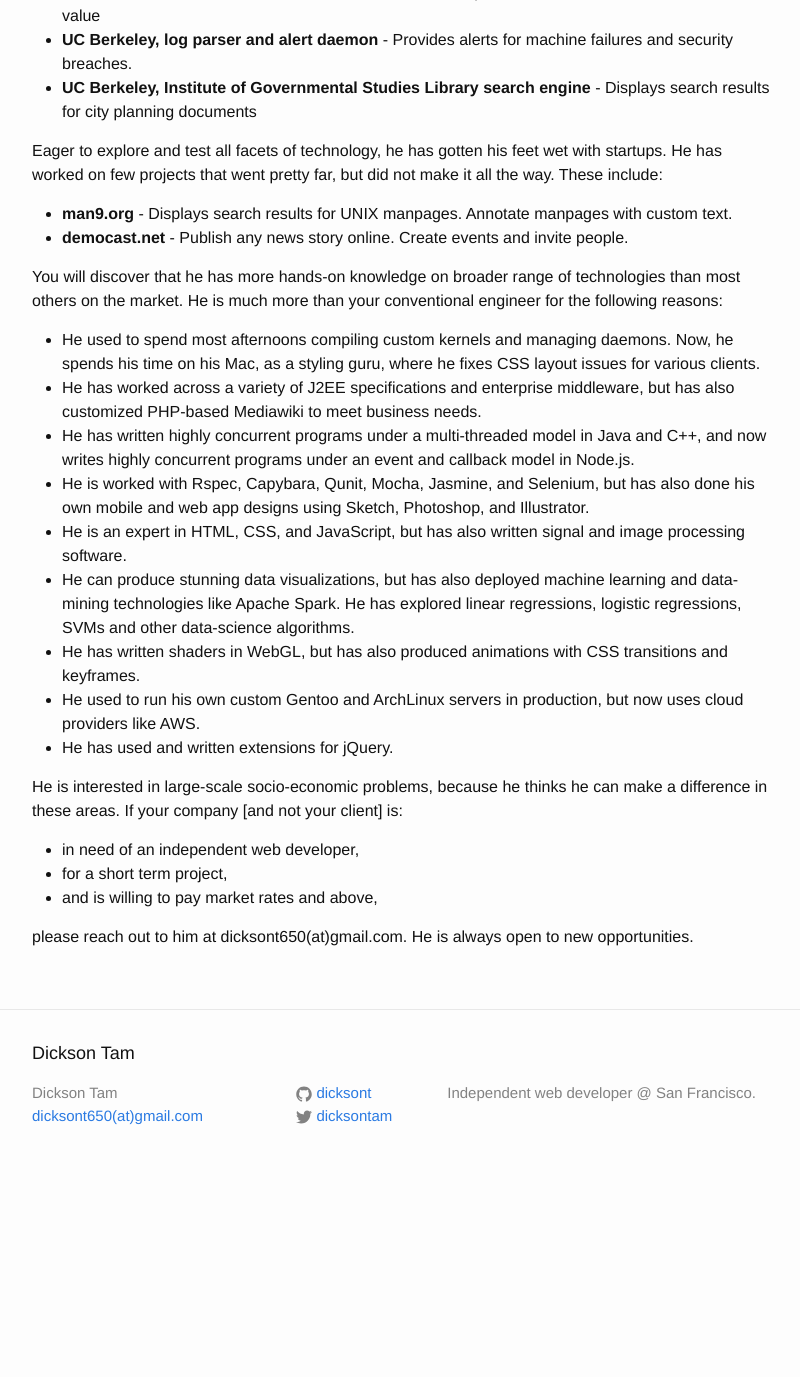
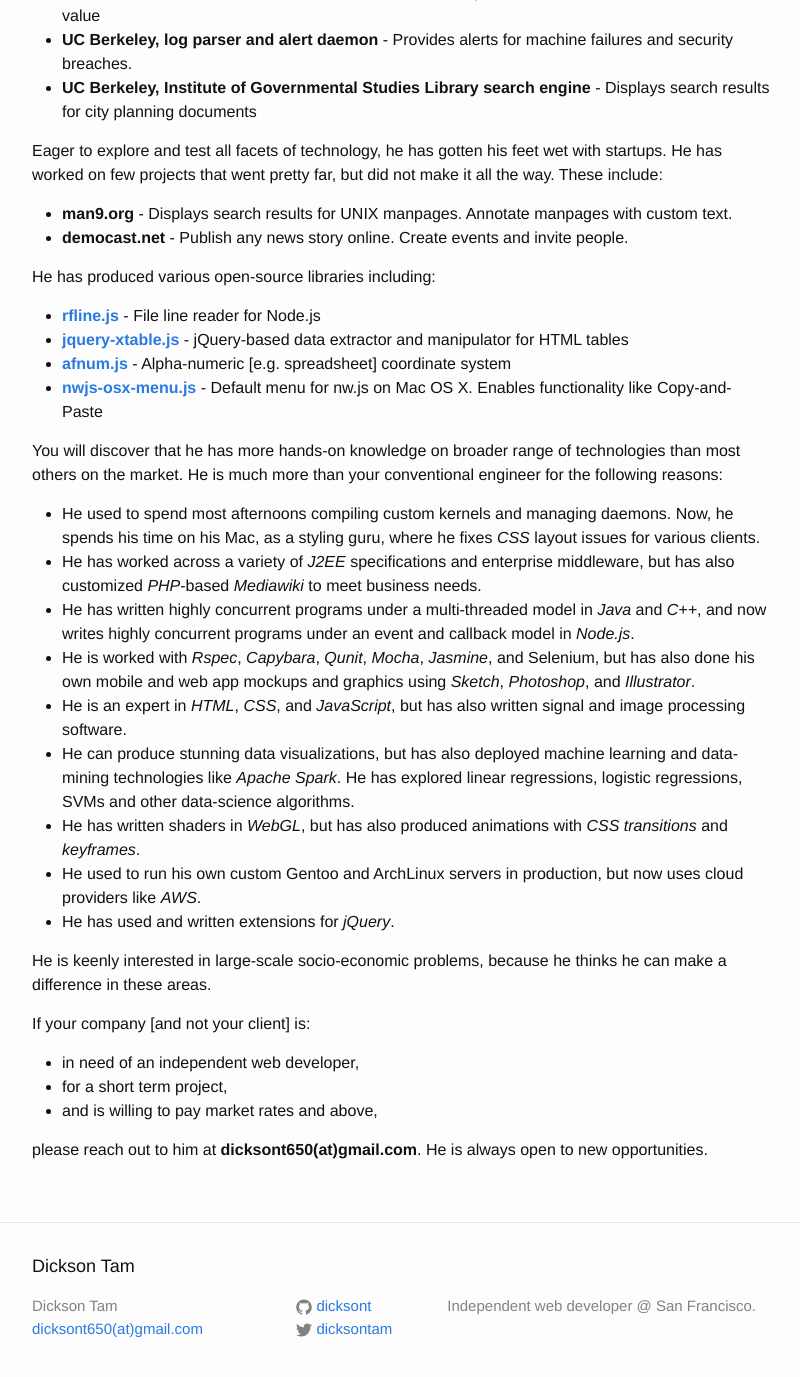
Before and after one commit to dicksont/dicksont.github.io, a Jekyll site: the page built from about.md, in a window 1280 px wide and 1400 px high, scrolled down 670 px. Shown: the top 1377 px of the window, without its empty margins (238-1038 px from the left). Built offline with Jekyll 4.4.1, drawn with Linux system fonts in a browser that asks for light colours; before the commit the page ends 1857 px from its top, so only the background shows below that; some of the changed text lies outside the part shown.

Commit message:
Added software library extract to About.

```diff
--- a/about.md
+++ b/about.md
@@ -4,7 +4,7 @@ title: About
 permalink: /about/
 ---
 
-Dickson is an independent web developer based out of San Francisco. He is a Bay Area native, who graduated with an Electrical Engineering and Computer Science degree from UC Berkeley. With over 10 years experience in the industry, he has been involved more projects, worked with more organizations, touched more technologies and delivered more results than many other engineers.
+Dickson is an independent web developer based out of San Francisco. He is a Bay Area native, who graduated with an *Electrical Engineering and Computer Science* degree from *UC Berkeley*. With over 10 years experience in the industry, he has been involved more projects, worked with more organizations, touched more technologies and delivered more results than many other engineers.
 
 Select projects that he has worked on include:
 
@@ -27,22 +27,31 @@ Eager to explore and test all facets of technology, he has gotten his feet wet w
 - **man9.org** - Displays search results for UNIX manpages. Annotate manpages with custom text.
 - **democast.net** - Publish any news story online. Create events and invite people.
 
+He has produced various open-source libraries including:
+
+- **[rfline.js](https://www.npmjs.com/package/rfline)** - File line reader for Node.js
+- **[jquery-xtable.js](https://www.npmjs.com/package/jquery-xtable)** - jQuery-based data extractor and manipulator for HTML tables
+- **[afnum.js](https://www.npmjs.com/package/afnum)** - Alpha-numeric [e.g. spreadsheet] coordinate system
+- **[nwjs-osx-menu.js](https://github.com/dicksont/nwjs-osx-menu)** - Default menu for nw.js on Mac OS X. Enables functionality like Copy-and-Paste
+
 You will discover that he has more hands-on knowledge on broader range of technologies than most others on the market. He is much more than your conventional engineer for the following reasons:
 
-- He used to spend most afternoons compiling custom kernels and managing daemons. Now, he spends his time on his Mac, as a styling guru, where he fixes CSS layout issues for various clients.
-- He has worked across a variety of J2EE specifications and enterprise middleware, but has also customized PHP-based Mediawiki to meet business needs.
-- He has written highly concurrent programs under a multi-threaded model in Java and C++, and now writes highly concurrent programs under an event and callback model in Node.js.
-- He is worked with Rspec, Capybara, Qunit, Mocha, Jasmine, and Selenium, but has also done his own mobile and web app designs using Sketch, Photoshop, and Illustrator.
-- He is an expert in HTML, CSS, and JavaScript, but has also written  signal and image processing software.
-- He can produce stunning data visualizations, but has also deployed machine learning and data-mining technologies like Apache Spark. He has explored linear regressions, logistic regressions, SVMs and other data-science algorithms.
-- He has written shaders in WebGL, but has also produced animations with CSS transitions and keyframes.
-- He used to run his own custom Gentoo and ArchLinux servers in production, but now uses cloud providers like AWS.
-- He has used and written extensions for jQuery.
+- He used to spend most afternoons compiling custom kernels and managing daemons. Now, he spends his time on his Mac, as a styling guru, where he fixes *CSS* layout issues for various clients.
+- He has worked across a variety of *J2EE* specifications and enterprise middleware, but has also customized *PHP*-based *Mediawiki* to meet business needs.
+- He has written highly concurrent programs under a multi-threaded model in *Java* and *C++*, and now writes highly concurrent programs under an event and callback model in *Node.js*.
+- He is worked with *Rspec*, *Capybara*, *Qunit*, *Mocha*, *Jasmine*, and Selenium, but has also done his own mobile and web app mockups and graphics using *Sketch*, *Photoshop*, and *Illustrator*.
+- He is an expert in *HTML*, *CSS*, and *JavaScript*, but has also written  signal and image processing software.
+- He can produce stunning data visualizations, but has also deployed machine learning and data-mining technologies like *Apache Spark*. He has explored linear regressions, logistic regressions, SVMs and other data-science algorithms.
+- He has written shaders in *WebGL*, but has also produced animations with *CSS transitions* and *keyframes*.
+- He used to run his own custom Gentoo and ArchLinux servers in production, but now uses cloud providers like *AWS*.
+- He has used and written extensions for *jQuery*.
 
-He is interested in large-scale socio-economic problems, because he thinks he can make a difference in these areas. If your company [and not your client] is:
+He is keenly interested in large-scale socio-economic problems, because he thinks he can make a difference in these areas.
+
+If your company [and not your client] is:
 
 - in need of an independent web developer,
 - for a short term project,
 - and is willing to pay market rates and above,
 
-please reach out to him at dicksont650(at)gmail.com. He is always open to new opportunities.
+please reach out to him at **dicksont650(at)gmail.com**. He is always open to new opportunities.
```
